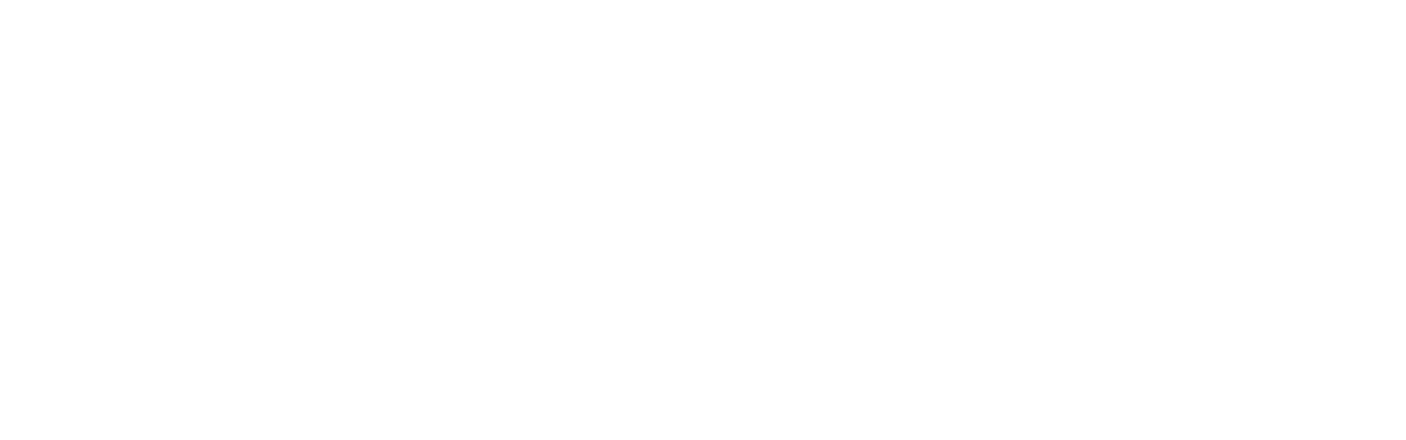
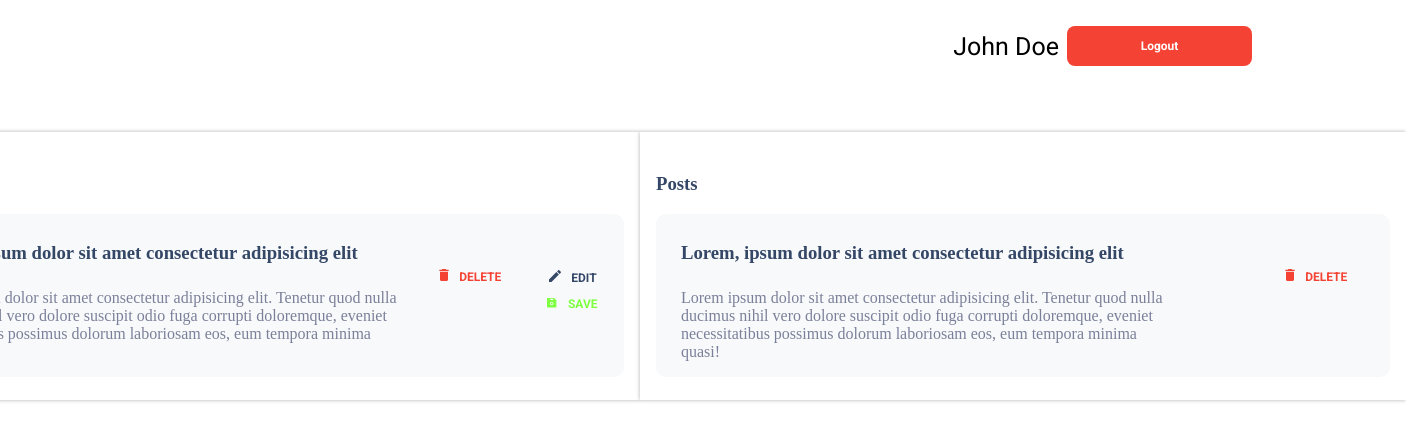
Before and after one commit to umarofz/login-hw-12, a plain HTML site: page index.html in a window 1280 px wide. Shown: the whole page, 1406 px wide, since content can reach past the window. Drawn offline with Linux system fonts and the light colour scheme.

Commit message:
end of index page

```diff
--- /dev/null
+++ b/css/main.css
@@ -0,0 +1,162 @@
+.container {
+    max-width: 1240px;
+    margin-left: auto;
+    margin-right: auto;
+    padding-right: 20px;
+    padding-left: 20px;
+}
+
+.wrapper-container {
+    display: flex;
+    align-items: flex-start;
+    justify-content: center;
+}
+#wrapper{
+    display: flex;
+    align-items: center;
+    justify-content: flex-end;
+    margin-bottom: 47px;
+}
+.name {
+    margin-right: 8px;
+    font-family: 'Roboto';
+    font-style: normal;
+    font-weight: 400;
+    font-size: 25px;
+    line-height: 140%;
+    display: flex;
+    align-items: center;
+    text-align: center;
+    color: #000000;
+}
+.logout__btn {
+    border: none;
+    outline: none;
+    font-family: 'Roboto';
+    font-style: normal;
+    font-weight: 700;
+    font-size: 12px;
+    line-height: 140%;
+    text-align: center;
+    color: #FFFFFF;
+    background: #F44334;
+    border-radius: 8px;
+    width: 185px;
+    height: 40px;
+    cursor: pointer;
+}
+
+.posts__wrappper {
+    max-width: 736px;
+    width: 100%;
+    background: #FFFFFF;
+    box-shadow: 0px 0px 4px rgba(0, 0, 0, 0.31);
+    padding: 23px 16px;
+}
+.posts__heading {
+    color: #344767;
+}
+.posts__list {
+    margin: 0;
+    padding: 0;
+    list-style-type: none;
+    display: flex;
+    flex-direction: column;
+    gap: 17px;
+}
+.post__item {
+    width: 704px;
+    background: #F8F9FA;
+    border-radius: 10px;
+    padding: 28px 5px 16px 25px;
+    display: flex;
+    position: relative;
+    align-items: center;
+}
+.post__item-left {
+    width: 490px;
+    margin-right: 93px;
+}
+.post__item-title {
+    color: #344767;
+    margin: 0;
+    margin-bottom: 25px;
+}
+.post__item-body {
+    margin: 0;
+    color: #7B809A;
+}
+.post__item-right {
+    display: flex;
+    align-items: center;
+    position: absolute;
+    left: 74%;
+    top: 33%;
+}
+.post__item-delete {
+    border: none;
+    outline: none;
+    background: none;
+    font-family: 'Roboto';
+    font-style: normal;
+    font-weight: 700;
+    font-size: 12px;
+    line-height: 140%;
+    color: #F44334;
+    flex: none;
+    order: 1;
+    flex-grow: 0;
+    cursor: pointer;
+    margin-right: 36px;
+}
+.post__item-delete::before {
+    content: url("./../images/delete-img.svg");
+    margin-right: 10px;
+}
+.post__item-edit {
+    border: none;
+    outline: none;
+    background: none;
+    font-family: 'Roboto';
+    font-style: normal;
+    font-weight: 700;
+    font-size: 12px;
+    line-height: 140%;
+    color: #344767;
+    flex: none;
+    order: 1;
+    flex-grow: 0;
+    cursor: pointer;
+}
+.post__item-edit::before {
+    content: url("./../images/edit-img.svg");
+    margin-right: 9px;
+}
+.post__item-block {
+}
+.post__item-save {
+    border: none;
+    outline: none;
+    background: none;
+    font-family: 'Roboto';
+    font-style: normal;
+    font-weight: 700;
+    font-size: 12px;
+    line-height: 140%;
+    color: #7EFF41;
+    flex: none;
+    order: 1;
+    flex-grow: 0;
+    position: absolute;
+    left: calc(88% + 5px);
+    top: 50%;
+    cursor: pointer;
+}
+.post__item-save::before {
+    content: url("./../images/save-img.svg");
+    margin-right:11px;
+}
+
+.btn-margin {
+    margin-left: 80px;
+}
--- /dev/null
+++ b/css/register.css
@@ -0,0 +1,87 @@
+.container {
+    max-width: 1240px;
+    margin-left: auto;
+    margin-right: auto;
+    padding-right: 20px;
+    padding-left: 20px;
+    position: relative;
+}
+body {
+    background-image: url("./../images/bg-register.png");
+    background-repeat: no-repeat;
+    background-size: cover;
+}
+
+.form {
+    background: #FFFFFF;
+    box-shadow: 0px 2px 6px rgba(0, 0, 0, 0.25);
+    border-radius: 12px;
+    display: flex;
+    flex-direction: column;
+    width: 408px;
+    gap: 30px;
+    padding: 45px 25px 28px 22px;
+    margin-left: auto;
+    margin-right: auto;
+    margin-top: 200px;
+}
+.position {
+    background: linear-gradient(180deg, #E93B77 0%, #DA1F63 100%);
+    box-shadow: 0px 2px 6px rgba(220, 34, 101, 0.36);
+    border-radius: 8px;
+    width: 377px;
+    height: 105px;
+    position: absolute;
+    top: -20%;
+    left: calc(35% + 5px);
+    text-align: center;
+    color: white;
+    font-size: 24px;
+}
+.input__name {
+    background: #FFFFFF;
+    border: 1px solid #C7CCD0;
+    border-radius: 8px;
+    padding-top: 11px;
+    padding-bottom: 11px;
+    padding-left: 16px;
+}
+.input__email {
+    background: #FFFFFF;
+    border: 1px solid #C7CCD0;
+    border-radius: 8px;
+    padding-top: 11px;
+    padding-bottom: 11px;
+    padding-left: 16px;
+}
+.input__password {
+    background: #FFFFFF;
+    border: 1px solid #C7CCD0;
+    border-radius: 8px;
+    padding-top: 11px;
+    padding-bottom: 11px;
+    padding-left: 16px;
+}
+.btn-submit {
+    border: none;
+    outline: none;
+    font-family: 'Roboto';
+    font-style: normal;
+    font-weight: 700;
+    font-size: 12px;
+    line-height: 140%;
+    padding: 11px 157px;
+    text-align: center;
+    color: #FFFFFF;
+    background: linear-gradient(180deg, #E93B77 0%, #DA1F63 100%);
+    border-radius: 8px;
+    cursor: pointer;
+}
+.link {
+    color: #7B809A;
+    text-align: center;
+}
+.link-span {
+    text-decoration: none;
+    color: #DA1F63;
+}
--- a/index.html
+++ b/index.html
@@ -4,9 +4,51 @@
     <meta charset="UTF-8">
     <meta http-equiv="X-UA-Compatible" content="IE=edge">
     <meta name="viewport" content="width=device-width, initial-scale=1.0">
+    <link rel="preconnect" href="https://fonts.googleapis.com">
+    <link rel="preconnect" href="https://fonts.gstatic.com" crossorigin>
+    <link href="https://fonts.googleapis.com/css2?family=Roboto:wght@400;700&display=swap" rel="stylesheet">
+    <link rel="stylesheet" href="./css/main.css">
     <title>Document</title>
 </head>
 <body>
+    <div class="container">
+        <div id="wrapper">
+            <h2 class="name">John Doe</h2>
+            <button class="logout__btn">Logout</button>
+        </div>
+        <div class="wrapper-container">
+            <div class="posts__wrappper">
+                <h3 class="posts__heading">Posts</h3>
+                <ul class="posts__list">
+                    <li class="post__item">
+                        <div class="post__item-left">
+                            <h3 class="post__item-title">Lorem, ipsum dolor sit amet consectetur adipisicing elit</h3>
+                            <p class="post__item-body">Lorem ipsum dolor sit amet consectetur adipisicing elit. Tenetur quod nulla ducimus nihil vero dolore suscipit odio fuga corrupti doloremque, eveniet necessitatibus possimus dolorum laboriosam eos, eum tempora minima quasi! </p>
+                        </div>
+                        <div class="post__item-right">
+                            <button class="post__item-delete">DELETE</button>
+                            <button class="post__item-edit">EDIT</button>
+                        </div>
 
+                        <button class="post__item-save">SAVE</button>
+                    </li>
+                </ul>
+            </div>
+            <div class="posts__wrappper">
+                <h3 class="posts__heading">Posts</h3>
+                <ul class="posts__list">
+                    <li class="post__item">
+                        <div class="post__item-left">
+                            <h3 class="post__item-title">Lorem, ipsum dolor sit amet consectetur adipisicing elit</h3>
+                            <p class="post__item-body">Lorem ipsum dolor sit amet consectetur adipisicing elit. Tenetur quod nulla ducimus nihil vero dolore suscipit odio fuga corrupti doloremque, eveniet necessitatibus possimus dolorum laboriosam eos, eum tempora minima quasi! </p>
+                        </div>
+                        <div class="post__item-right">
+                            <button class="post__item-delete btn-margin">DELETE</button>
+                        </div>
+                    </li>
+                </ul>
+            </div>
+        </div>
+    </div>
 </body>
 </html>
```
Also changed, not shown: register.html (added, +28 -0 lines), images/delete-img.svg (added), images/edit-img.svg (added), images/save-img.svg (added), 1 other file.
